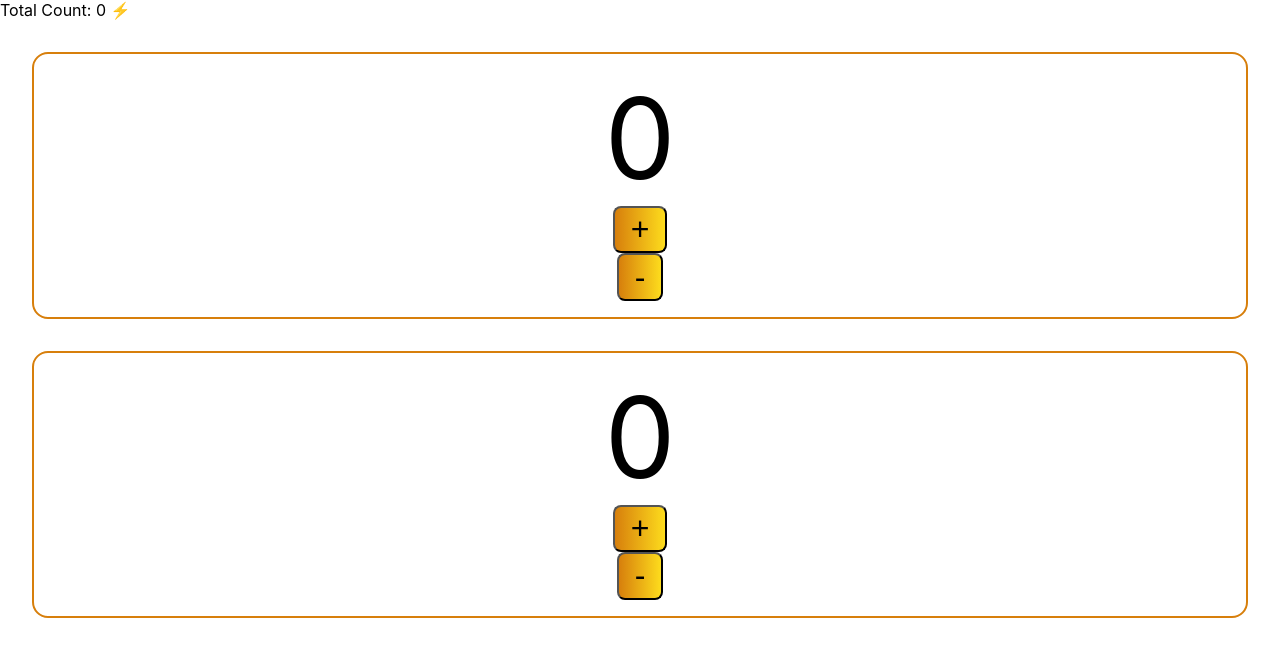
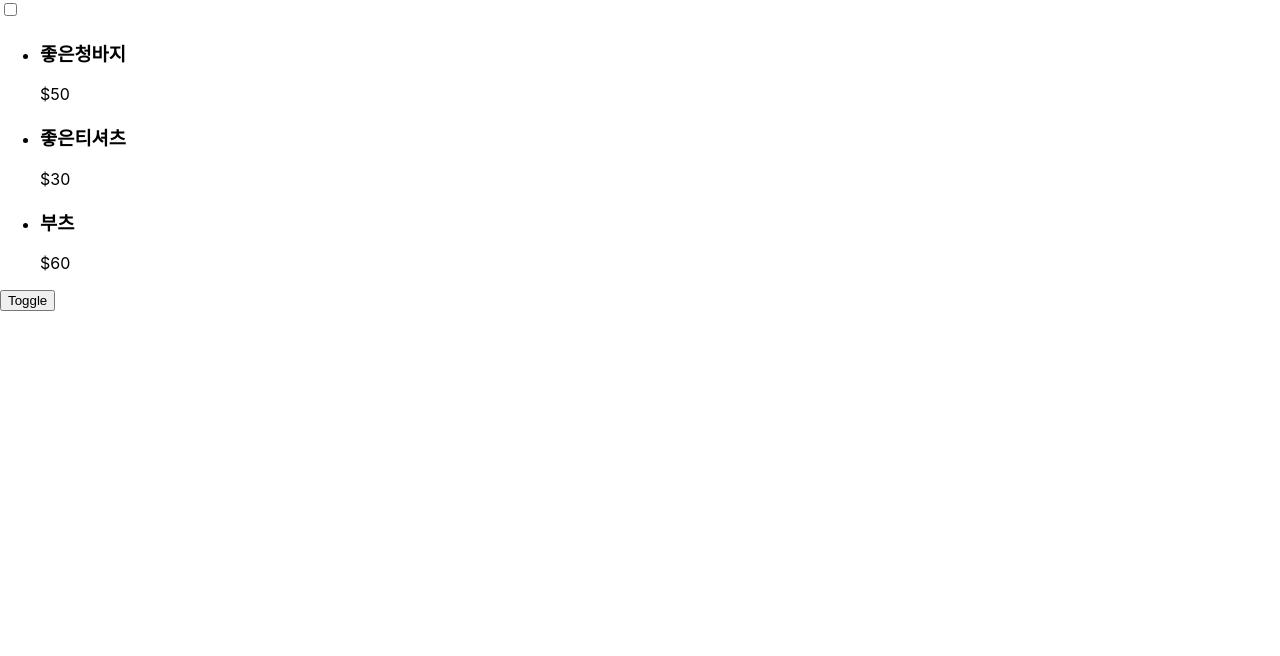
Before and after one commit to jsh0116/react_basic, a React (Create React App) app: page / in a window 1280 px wide. Shown: the top 656 px of the page. Built offline with nearby package versions, Linux system fonts and the light colour scheme.

Commit message:
[feat] product component
- product model, component 추가
- product json 추가
- useEffect로 component mount 시 data fetch하도록 함

```diff
--- /dev/null
+++ b/public/data/products.json
@@ -0,0 +1,17 @@
+[
+  {
+    "id": "0",
+    "name": "좋은청바지",
+    "price": "$50"
+  },
+  {
+    "id": "1",
+    "name": "좋은티셔츠",
+    "price": "$30"
+  },
+  {
+    "id": "2",
+    "name": "부츠",
+    "price": "$60"
+  }
+]
--- /dev/null
+++ b/src/AppProducts.tsx
@@ -0,0 +1,14 @@
+import React, { useState } from 'react';
+import Products from './components/Products';
+
+const AppProducts = (): JSX.Element => {
+  const [showProducts, setShowProducts] = useState<boolean>(true);
+  return (
+    <div>
+      {showProducts && <Products />}
+      <button onClick={() => setShowProducts((show) => !show)}>Toggle</button>
+    </div>
+  );
+};
+
+export default AppProducts;
--- /dev/null
+++ b/src/components/Products.tsx
@@ -0,0 +1,48 @@
+import React, { useEffect, useState } from 'react';
+import { Product } from '../model/Product';
+
+const Products = () => {
+  const [checked, setChecked] = useState(false);
+  const [products, setProducts] = useState<Product[]>([]);
+
+  const handleChange = () => {
+    setChecked((prev) => !prev);
+  }
+
+  /**
+   * fetch로 받아온 데이터로 state update할 때 re-render
+   * re-render할때마다 fetch 안하도록 useEffect로 컴포넌트 마운트 시 한번만 수행하도록 수정
+   */
+  useEffect(() => {
+    const fetchData = async () => {
+      const response = await fetch(`data/${checked ? 'sale_' : ''}products.json`);
+      const data: Product[] = await response.json();
+      setProducts(data);
+    }
+    fetchData();
+
+    return () => {
+      console.log('clear');
+    }
+  }, [checked]);
+
+  return (
+    <>
+      <input id='checkbox' type='checkbox' value={String(checked)} onChange={handleChange} />
+      <ul>
+        {products.map((product: Product) => {
+          return (
+            <li key={product.id}>
+              <article>
+                <h3>{product.name}</h3>
+                <p>{product.price}</p>
+              </article>
+            </li>
+          );
+        })}
+      </ul>
+    </>
+  );
+};
+
+export default Products;
--- a/src/index.tsx
+++ b/src/index.tsx
@@ -4,12 +4,13 @@ import './index.css';
 import App from './App';
 import AppProfile from './AppProfile';
 import AppCounter from './AppCounter';
+import AppProducts from './AppProducts';
 
 const root = ReactDOM.createRoot(
   document.getElementById('root') as HTMLElement
 );
 root.render(
   <React.StrictMode>
-    <AppCounter />
+    <AppProducts />
   </React.StrictMode>
 );
--- /dev/null
+++ b/src/model/Product.ts
@@ -0,0 +1,5 @@
+export interface Product {
+  id: number;
+  name: string;
+  price: string;
+}
```
Also changed, not shown: public/data/sale_products.json (added, +12 -0 lines).
